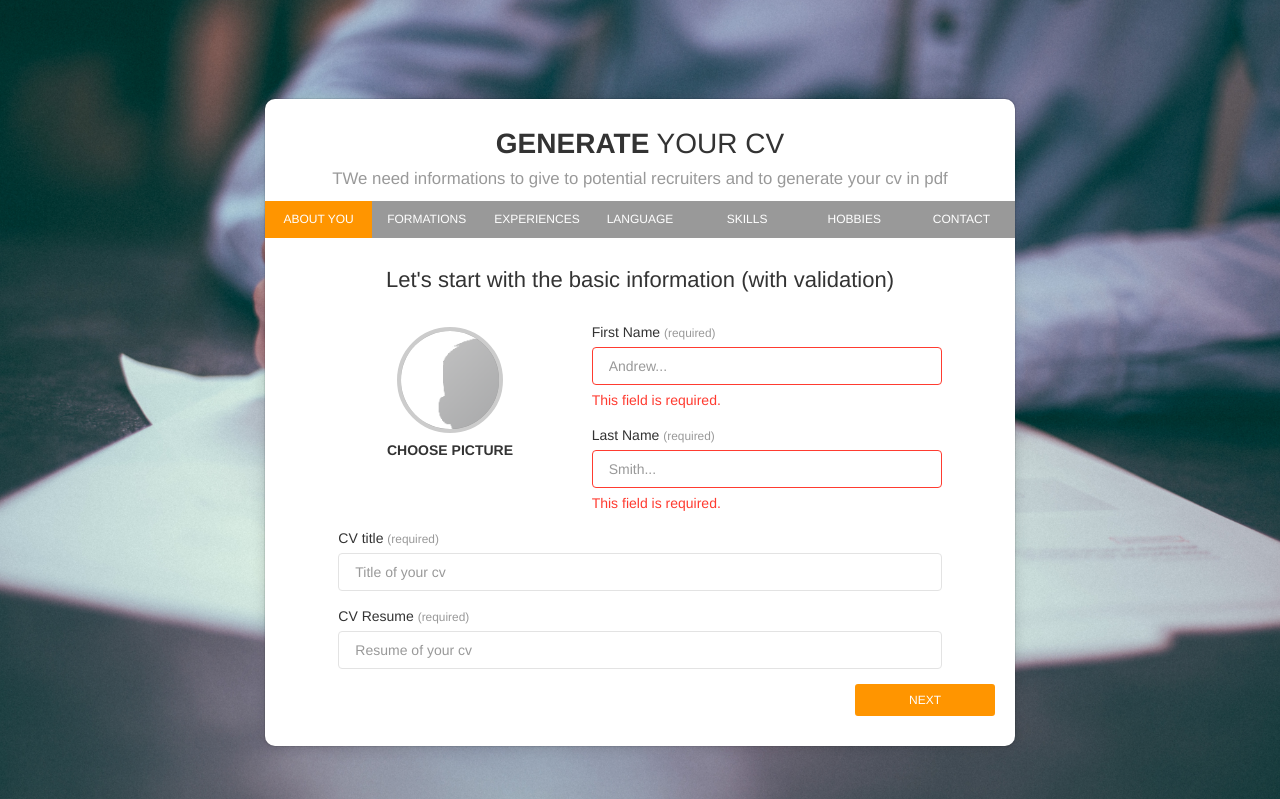
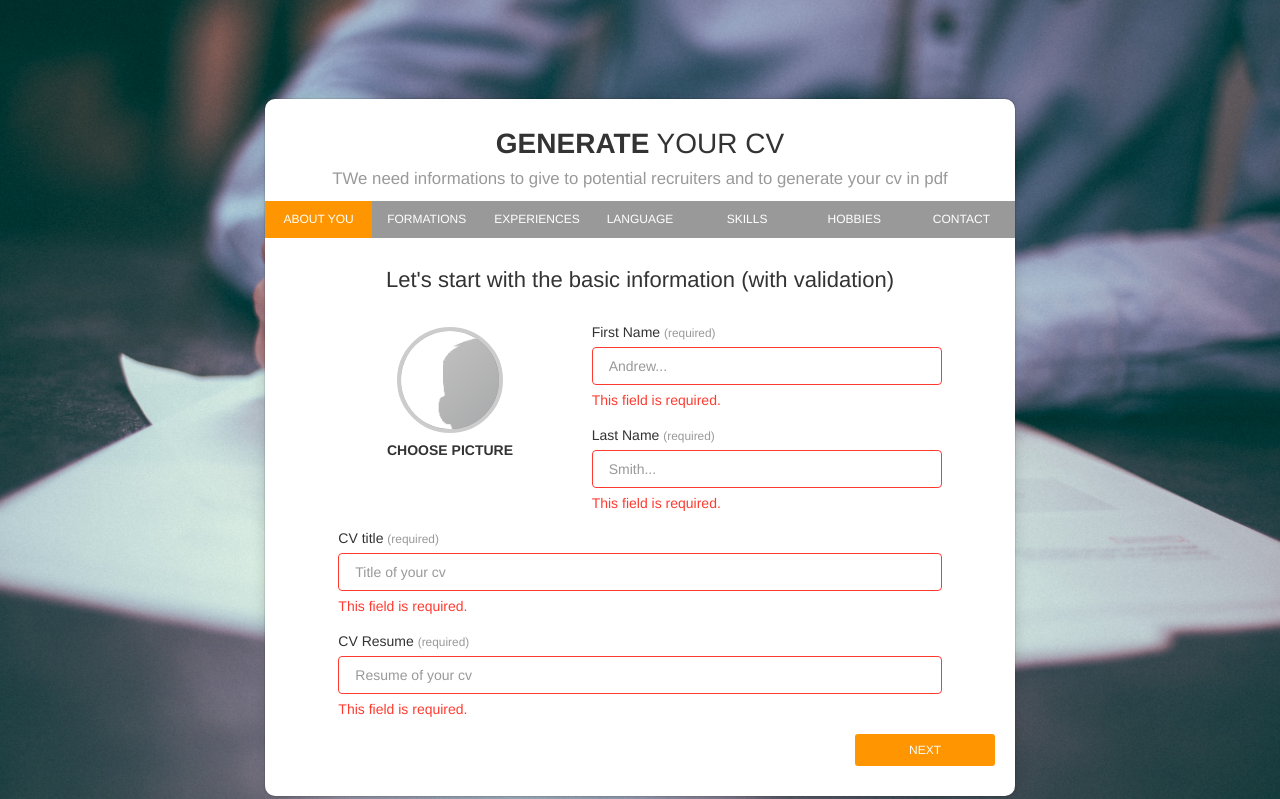
Before and after one commit to EmmaJouffroy/flaskapp, a Flask app: page /cvgenerator in a window 1280 px wide, after a click on "FORMATIONS". Shown: the part 73-872 px from the top of the page. Run offline with Flask 2, Linux system fonts and the light colour scheme; some libraries are stand-ins or nearby versions.

Commit message:
required fills generate cv

```diff
--- a/static/js/gsdk-bootstrap-wizard.js
+++ b/static/js/gsdk-bootstrap-wizard.js
@@ -18,13 +18,11 @@
 searchVisible = 0;
 transparent = true;
 
-$(document).ready(function(){
-
+$(document).ready(function() {
   /*  Activate the tooltips      */
   $('[rel="tooltip"]').tooltip();
-
   // Code for the Validator
-    var $validator = $('.wizard-card form').validate({
+  var $validator = $(".wizard-card form").validate({
     rules: {
       firstname: {
         required: true,
@@ -36,51 +34,49 @@ $(document).ready(function(){
       },
       email: {
         required: true,
-		      minlength: 3,
+        minlength: 3
       }
     }
   });
 
   // Wizard Initialization
-  	$('.wizard-card').bootstrapWizard({
-        'tabClass': 'nav nav-pills',
-        'nextSelector': '.btn-next',
-        'previousSelector': '.btn-previous',
+  $(".wizard-card").bootstrapWizard({
+    tabClass: "nav nav-pills",
+    nextSelector: ".btn-next",
+    previousSelector: ".btn-previous",
 
     onNext: function(tab, navigation, index) {
-        	var $valid = $('.wizard-card form').valid();
-        	if(!$valid) {
+      var $valid = $(".wizard-card form").valid();
+      if (!$valid) {
         $validator.focusInvalid();
         return false;
       }
     },
 
-        onInit : function(tab, navigation, index){
-
+    onInit: function(tab, navigation, index) {
       //check number of tabs and fill the entire row
-          var $total = navigation.find('li').length;
-          $width = 100/$total;
-          var $wizard = navigation.closest('.wizard-card');
+      var $total = navigation.find("li").length;
+      $width = 100 / $total;
+      var $wizard = navigation.closest(".wizard-card");
 
       $display_width = $(document).width();
 
-          if($display_width < 600 && $total > 3){
+      if ($display_width < 600 && $total > 3) {
         $width = 50;
       }
 
-           navigation.find('li').css('width',$width + '%');
-           $first_li = navigation.find('li:first-child a').html();
-           $moving_div = $('<div class="moving-tab">' + $first_li + '</div>');
-           $('.wizard-card .wizard-navigation').append($moving_div);
+      navigation.find("li").css("width", $width + "%");
+      $first_li = navigation.find("li:first-child a").html();
+      $moving_div = $('<div class="moving-tab">' + $first_li + "</div>");
+      $(".wizard-card .wizard-navigation").append($moving_div);
       refreshAnimation($wizard, index);
-           $('.moving-tab').css('transition','transform 0s');
+      $(".moving-tab").css("transition", "transform 0s");
     },
 
-        onTabClick : function(tab, navigation, index){
+    onTabClick: function(tab, navigation, index) {
+      var $valid = $(".wizard-card form").valid();
 
-            var $valid = $('.wizard-card form').valid();
-
-            if(!$valid){
+      if (!$valid) {
         return false;
       } else {
         return true;
@@ -88,38 +84,46 @@ $(document).ready(function(){
     },
 
     onTabShow: function(tab, navigation, index) {
-            var $total = navigation.find('li').length;
-            var $current = index+1;
+      var $total = navigation.find("li").length;
+      var $current = index + 1;
 
-            var $wizard = navigation.closest('.wizard-card');
+      var $wizard = navigation.closest(".wizard-card");
 
       // If it's the last tab then hide the last button and show the finish instead
-            if($current >= $total) {
-                $($wizard).find('.btn-next').hide();
-                $($wizard).find('.btn-finish').show();
+      if ($current >= $total) {
+        $($wizard)
+          .find(".btn-next")
+          .hide();
+        $($wizard)
+          .find(".btn-finish")
+          .show();
       } else {
-                $($wizard).find('.btn-next').show();
-                $($wizard).find('.btn-finish').hide();
+        $($wizard)
+          .find(".btn-next")
+          .show();
+        $($wizard)
+          .find(".btn-finish")
+          .hide();
       }
 
-            button_text = navigation.find('li:nth-child(' + $current + ') a').html();
+      button_text = navigation.find("li:nth-child(" + $current + ") a").html();
 
-            setTimeout(function(){
-                $('.moving-tab').text(button_text);
+      setTimeout(function() {
+        $(".moving-tab").text(button_text);
       }, 150);
 
-            var checkbox = $('.footer-checkbox');
+      var checkbox = $(".footer-checkbox");
 
-            if( !index == 0 ){
+      if (!index == 0) {
         $(checkbox).css({
-                    'opacity':'0',
-                    'visibility':'hidden',
-                    'position':'absolute'
+          opacity: "0",
+          visibility: "hidden",
+          position: "absolute"
         });
       } else {
         $(checkbox).css({
-                    'opacity':'1',
-                    'visibility':'visible'
+          opacity: "1",
+          visibility: "visible"
         });
       }
 
@@ -127,35 +131,39 @@ $(document).ready(function(){
     }
   });
 
-
   // Prepare the preview for profile picture
-    $("#wizard-picture").change(function(){
+  $("#wizard-picture").change(function() {
     readURL(this);
   });
 
-    $('[data-toggle="wizard-radio"]').click(function(){
-        wizard = $(this).closest('.wizard-card');
-        wizard.find('[data-toggle="wizard-radio"]').removeClass('active');
-        $(this).addClass('active');
-        $(wizard).find('[type="radio"]').removeAttr('checked');
-        $(this).find('[type="radio"]').attr('checked','true');
+  $('[data-toggle="wizard-radio"]').click(function() {
+    wizard = $(this).closest(".wizard-card");
+    wizard.find('[data-toggle="wizard-radio"]').removeClass("active");
+    $(this).addClass("active");
+    $(wizard)
+      .find('[type="radio"]')
+      .removeAttr("checked");
+    $(this)
+      .find('[type="radio"]')
+      .attr("checked", "true");
   });
 
-    $('[data-toggle="wizard-checkbox"]').click(function(){
-        if( $(this).hasClass('active')){
-            $(this).removeClass('active');
-            $(this).find('[type="checkbox"]').removeAttr('checked');
+  $('[data-toggle="wizard-checkbox"]').click(function() {
+    if ($(this).hasClass("active")) {
+      $(this).removeClass("active");
+      $(this)
+        .find('[type="checkbox"]')
+        .removeAttr("checked");
     } else {
-            $(this).addClass('active');
-            $(this).find('[type="checkbox"]').attr('checked','true');
+      $(this).addClass("active");
+      $(this)
+        .find('[type="checkbox"]')
+        .attr("checked", "true");
     }
   });
 
-    $('.set-full-height').css('height', 'auto');
-
+  $(".set-full-height").css("height", "auto");
 });
-
-
 
 //Function to show image before upload
 
@@ -163,43 +171,45 @@ function readURL(input) {
   if (input.files && input.files[0]) {
     var reader = new FileReader();
 
-        reader.onload = function (e) {
-            $('#wizardPicturePreview').attr('src', e.target.result).fadeIn('slow');
-        }
+    reader.onload = function(e) {
+      $("#wizardPicturePreview")
+        .attr("src", e.target.result)
+        .fadeIn("slow");
+    };
     reader.readAsDataURL(input.files[0]);
   }
 }
 
-$(window).resize(function(){
-    $('.wizard-card').each(function(){
+$(window).resize(function() {
+  $(".wizard-card").each(function() {
     $wizard = $(this);
-        index = $wizard.bootstrapWizard('currentIndex');
+    index = $wizard.bootstrapWizard("currentIndex");
     refreshAnimation($wizard, index);
 
-        $('.moving-tab').css({
-            'transition': 'transform 0s'
+    $(".moving-tab").css({
+      transition: "transform 0s"
     });
   });
 });
 
-function refreshAnimation($wizard, index){
-    total_steps = $wizard.find('li').length;
+function refreshAnimation($wizard, index) {
+  total_steps = $wizard.find("li").length;
   move_distance = $wizard.width() / total_steps;
   step_width = move_distance;
   move_distance *= index;
 
-    $wizard.find('.moving-tab').css('width', step_width);
-    $('.moving-tab').css({
-        'transform':'translate3d(' + move_distance + 'px, 0, 0)',
-        'transition': 'all 0.3s ease-out'
-
+  $wizard.find(".moving-tab").css("width", step_width);
+  $(".moving-tab").css({
+    transform: "translate3d(" + move_distance + "px, 0, 0)",
+    transition: "all 0.3s ease-out"
   });
 }
 
 function debounce(func, wait, immediate) {
   var timeout;
   return function() {
-		var context = this, args = arguments;
+    var context = this,
+      args = arguments;
     clearTimeout(timeout);
     timeout = setTimeout(function() {
       timeout = null;
@@ -207,4 +217,4 @@ function debounce(func, wait, immediate) {
     }, wait);
     if (immediate && !timeout) func.apply(context, args);
   };
-};
+}
--- a/templates/cvgenerator.html
+++ b/templates/cvgenerator.html
@@ -76,6 +75,7 @@ block content %}
                           type="text"
                           class="form-control"
                           placeholder="Andrew..."
+                          required
                         />
                       </div>
                       <div class="form-group">
@@ -85,6 +85,7 @@ block content %}
                           type="text"
                           class="form-control"
                           placeholder="Smith..."
+                          required
                         />
                       </div>
                     </div>
@@ -96,6 +97,7 @@ block content %}
                           type="text"
                           class="form-control"
                           placeholder="Title of your cv"
+                          required
                         />
                       </div>
                     </div>
@@ -107,6 +109,8 @@ block content %}
                           type="text"
                           class="form-control"
                           placeholder="Resume of your cv"
+                          aria-required="true"
+                          required
                         />
                       </div>
                     </div>
@@ -131,6 +135,7 @@ block content %}
                               type="text"
                               class="form-control"
                               placeholder="Andrew..."
+                              required
                             />
                           </div>
                           <div class="form-group">
@@ -143,15 +148,16 @@ block content %}
                               type="text"
                               class="form-control"
                               placeholder="Smith..."
+                              required
                             />
                           </div>
                           <div class="form-group"> <!-- Date input -->
                             <label class="control-label" for="date">Date</label>
-                            <input class="form-control" id="date" name="exp1Debut" placeholder="MM/DD/YYY" type="text"/>
+                            <input class="form-control" id="date" name="exp1Debut" placeholder="MM/DD/YYY" type="text" required/>
                           </div>
                           <div class="form-group"> <!-- Date input -->
                             <label class="control-label" for="date">Date</label>
-                            <input class="form-control" id="date" name="exp1Fin" placeholder="MM/DD/YYY" type="text"/>
+                            <input class="form-control" id="date" name="exp1Fin" placeholder="MM/DD/YYY" type="text" required/>
                           </div>
                         </div>
                       </div>
@@ -249,6 +255,7 @@ block content %}
                               type="text"
                               class="form-control"
                               placeholder="Andrew..."
+                              required
                             />
                           </div>
                           <div class="form-group">
@@ -261,15 +268,16 @@ block content %}
                               type="text"
                               class="form-control"
                               placeholder="Smith..."
+                              required
                             />
                           </div>
                           <div class="form-group"> <!-- Date input -->
                             <label class="control-label" for="date">Date</label>
-                            <input class="form-control" id="date" name="form1Debut" placeholder="MM/DD/YYY" type="text"/>
+                            <input class="form-control" id="date" name="form1Debut" placeholder="MM/DD/YYY" type="text" required/>
                           </div>
                           <div class="form-group"> <!-- Date input -->
                             <label class="control-label" for="date">Date</label>
-                            <input class="form-control" id="date" name="form1Fin" placeholder="MM/DD/YYY" type="text"/>
+                            <input class="form-control" id="date" name="form1Fin" placeholder="MM/DD/YYY" type="text" required/>
                           </div>
                         </div>
                       </div>
@@ -661,13 +669,13 @@ block content %}
                       <div class="col-sm-7 col-sm-offset-1">
                         <div class="form-group">
                            <label>Your phone number</label>
-                           <input type="number" class="form-control" placeholder="5h Avenue" name="phoneNumber">
+                           <input type="number" class="form-control" placeholder="5h Avenue" name="phoneNumber" required>
                          </div>
                    </div>
                    <div class="col-sm-3">
                         <div class="form-group">
                            <label>your email</label>
-                           <input type="email" class="form-control" placeholder="242" name="email">
+                           <input type="email" class="form-control" placeholder="242" name="email" required>
                          </div>
                    </div>
                       <div class="col-sm-7 col-sm-offset-1">
--- a/templates/layout.html
+++ b/templates/layout.html
@@ -93,6 +93,8 @@
     </nav>
 
     {% block content %} {% endblock %}
+    <script src="../static/js/gsdk-bootstrap-wizard.js"></script>
+
     <script src="../static/js/jquery.js"></script>
 
     <script src="https://code.jquery.com/jquery-3.3.1.slim.min.js"></script>
@@ -108,7 +110,6 @@
       type="text/javascript"
     ></script>
 
-    <script src="../static/js/gsdk-bootstrap-wizard.js"></script>
     <script
       type="text/javascript"
       src="https://cdnjs.cloudflare.com/ajax/libs/bootstrap-datepicker/1.4.1/js/bootstrap-datepicker.min.js"
@@ -151,7 +152,6 @@
         form3Debut.datepicker(options);
         var form3Fin = $('input[name="form3Fin"]'); //our date input has the name "date"
         form3Fin.datepicker(options);
-        console.log(exp1Debut);
       });
     </script>
   </body>
```
Also changed, not shown: other parts of templates/cvgenerator.html (+10 -18 lines). Lines whose indentation alone changed are shown as unchanged.
